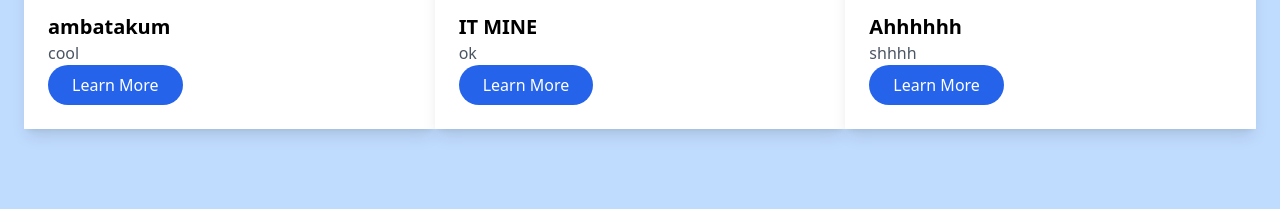
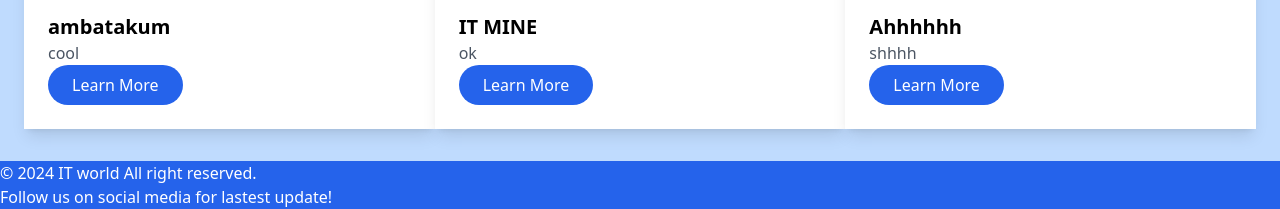
Before and after one commit to james4x4/IT-james, a website: page index.html in a window 1280 px wide. Shown: the part 635-844 px from the top of the page. Before the commit the page ends 800 px from the top, so only its background shows below. Drawn offline with Linux system fonts and the light colour scheme.

Commit message:
cooler 2nd commit

```diff
--- a/index.html
+++ b/index.html
@@ -67,5 +67,13 @@
         </div>
       </div>
   </section>
+
+  <!--footer-->
+  <footer class="bg-blue-600 text-white py-6">
+    <div class="container mx-auto text-center">
+      <p>&copy; 2024 IT world All right reserved.</p>
+      <p class="mt-2">Follow us on social media for lastest update!</p>
+    </div>
+  </footer>
 </body>
 </html>
```
